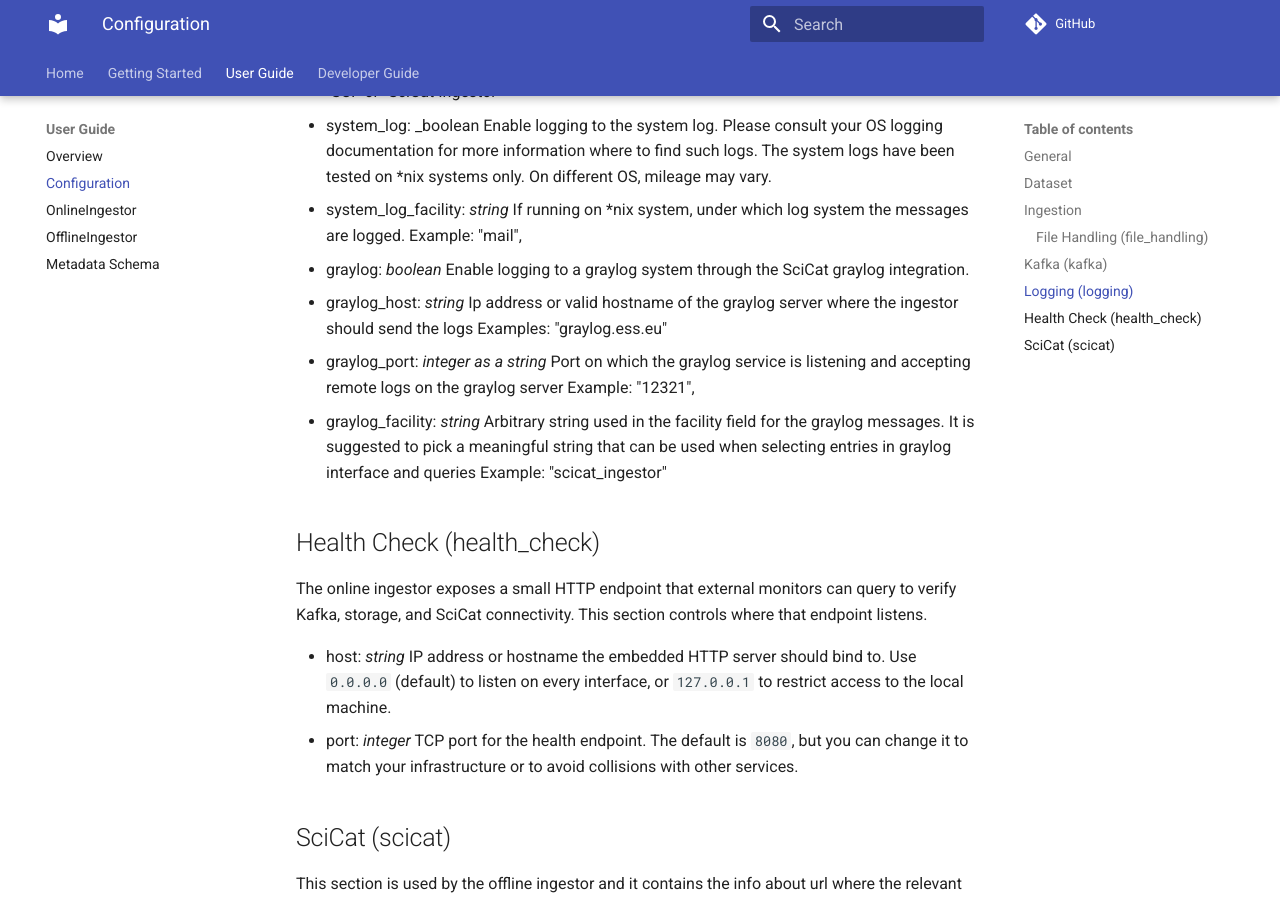
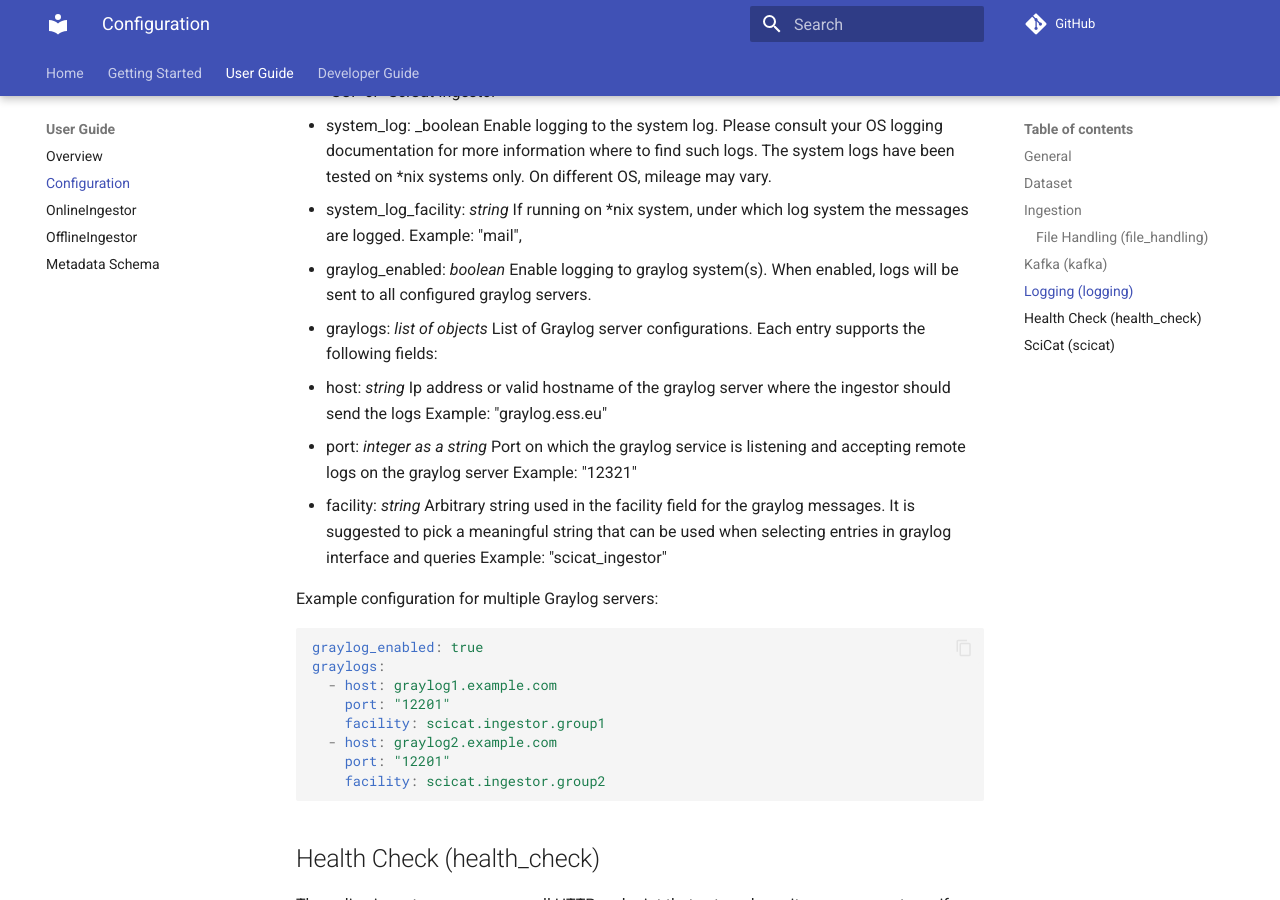
Before and after one commit to SciCatProject/scicat-ingestor, an MkDocs documentation site: the page built from documentation/docs/user-guide/configuration.md, in a window 1280 px wide and 900 px high, scrolled down 5569 px. Built offline with MkDocs 1.6.1 and Material for MkDocs 9.7.7, drawn with Linux system fonts in a browser that asks for light colours; comment, search, counter and statistics services are not loaded; the version menu is left out.

Commit message:
Added feature for multiple graylog loggers (#249)
* Added feature for multiple graylog logger

* Apply automatic formatting

---------

Co-authored-by: pre-commit-ci-lite[bot] <117423508+pre-commit-ci-lite[bot]@users.noreply.github.com>

````diff
--- a/documentation/docs/user-guide/configuration.md
+++ b/documentation/docs/user-guide/configuration.md
@@ -204,18 +204,32 @@ This section is used by both programs and it specify how and where to send the l
 - system_log_facility: _string_
   If running on *nix system, under which log system the messages are logged.
   Example: "mail",
-- graylog: _boolean_
-  Enable logging to a graylog system through the SciCat graylog integration.
-- graylog_host: _string_
-  Ip address or valid hostname of the graylog server where the ingestor should send the logs
-  Examples: "graylog.ess.eu"
-- graylog_port: _integer as a string_
-  Port on which the graylog service is listening and accepting remote logs on the graylog server
-  Example: "12321",
-- graylog_facility: _string_
-  Arbitrary string used in the facility field for the graylog messages.
-  It is suggested to pick a meaningful string that can be used when selecting entries in graylog interface and queries
-  Example: "scicat_ingestor"
+- graylog_enabled: _boolean_
+  Enable logging to graylog system(s). When enabled, logs will be sent to all configured graylog servers.
+- graylogs: _list of objects_
+  List of Graylog server configurations. Each entry supports the following fields:
+  - host: _string_
+    Ip address or valid hostname of the graylog server where the ingestor should send the logs
+    Example: "graylog.ess.eu"
+  - port: _integer as a string_
+    Port on which the graylog service is listening and accepting remote logs on the graylog server
+    Example: "12321"
+  - facility: _string_
+    Arbitrary string used in the facility field for the graylog messages.
+    It is suggested to pick a meaningful string that can be used when selecting entries in graylog interface and queries
+    Example: "scicat_ingestor"
+
+  Example configuration for multiple Graylog servers:
+  ```yaml
+  graylog_enabled: true
+  graylogs:
+    - host: graylog1.example.com
+      port: "12201"
+      facility: scicat.ingestor.group1
+    - host: graylog2.example.com
+      port: "12201"
+      facility: scicat.ingestor.group2
+  ```
 
 ## Health Check (health_check)
 
````
Also changed, not shown: resources/config.sample.yml (+10 -4 lines), 4 other files.
